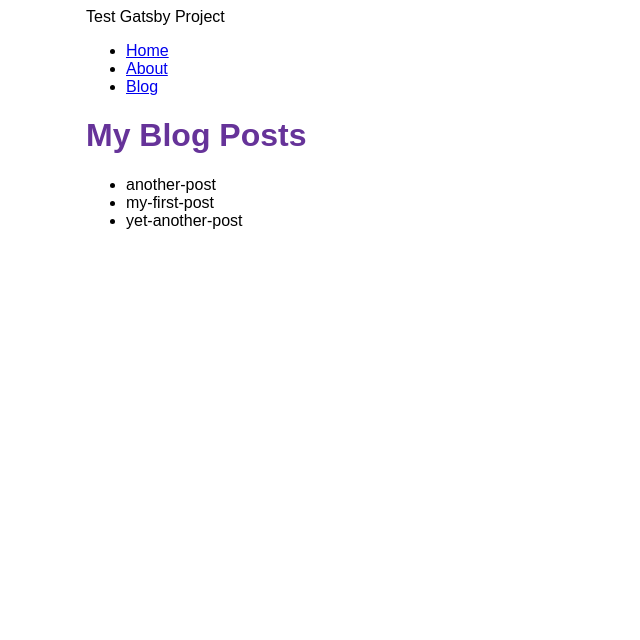
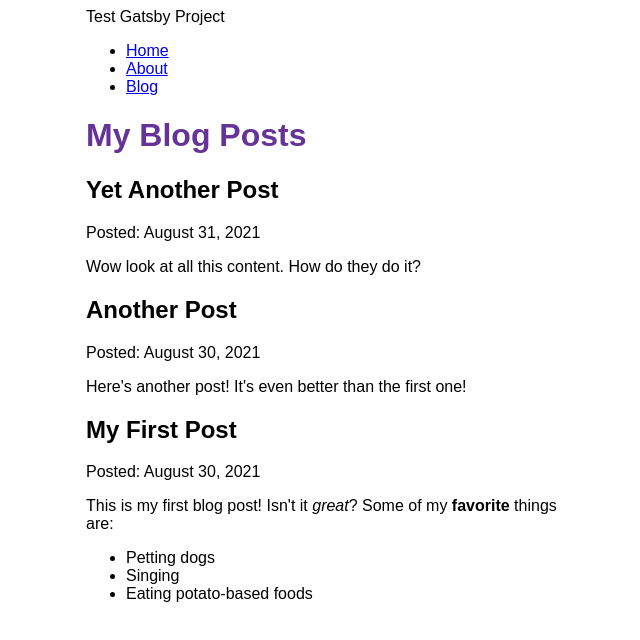
Before and after one commit to Rmkek/trying-out-gatsby, a Gatsby site: page /blog in a window 1280 px wide. Shown: the whole page, without its empty margins (304-944 px from the left). Built offline with nearby package versions, Linux system fonts and the light colour scheme; Gatsby itself is replaced by a stand-in of ours.

Commit message:
Finished Gatsby Tutorial Part 5

```diff
--- a/blog/another-post.mdx
+++ b/blog/another-post.mdx
@@ -0,0 +1,6 @@
+---
+title: "Another Post"
+date: "2021-08-30"
+---
+
+Here's another post! It's even better than the first one!
--- a/blog/my-first-post.mdx
+++ b/blog/my-first-post.mdx
@@ -0,0 +1,11 @@
+---
+title: "My First Post"
+date: "2021-08-30"
+---
+
+This is my first blog post! Isn't it _great_?
+Some of my **favorite** things are:
+
+- Petting dogs
+- Singing
+- Eating potato-based foods
--- a/blog/yet-another-post.mdx
+++ b/blog/yet-another-post.mdx
@@ -0,0 +1,6 @@
+---
+title: "Yet Another Post"
+date: "2021-08-31"
+---
+
+Wow look at all this content. How do they do it?
--- a/gatsby-config.js
+++ b/gatsby-config.js
@@ -12,7 +12,8 @@ module.exports = {
       options: {
         name: `blog`,
         path: `${__dirname}/blog`,
-    }
+      }
     },
+    "gatsby-plugin-mdx",
   ],
 };
--- a/package.json
+++ b/package.json
@@ -15,9 +15,12 @@
     "clean": "gatsby clean"
   },
   "dependencies": {
+    "@mdx-js/mdx": "^1.6.22",
+    "@mdx-js/react": "^1.6.22",
     "gatsby": "^3.12.1",
     "gatsby-plugin-gatsby-cloud": "^3.0.0",
     "gatsby-plugin-image": "^1.12.0",
+    "gatsby-plugin-mdx": "^2.12.0",
     "gatsby-plugin-sharp": "^3.12.0",
     "gatsby-source-filesystem": "^3.12.0",
     "react": "^17.0.1",
--- a/src/pages/blog.js
+++ b/src/pages/blog.js
@@ -1,28 +1,36 @@
 import * as React from 'react'
 import { graphql } from 'gatsby'
+import { MDXRenderer } from 'gatsby-plugin-mdx'
 import Layout from '../components/layout'
 
 const BlogPage = ({ data }) => {
   return (
     <Layout pageTitle="My Blog Posts">
-      <ul>
       {
-        data.allFile.nodes.map(node => (
-          <li key={node.name}>
-            {node.name}
-          </li>
+        data.allMdx.nodes.map((node) => (
+          <article key={node.id}>
+            <h2>{node.frontmatter.title}</h2>
+            <p>Posted: {node.frontmatter.date}</p>
+            <MDXRenderer>
+              { node.body }
+            </MDXRenderer>
+          </article>
         ))
       }
-      </ul>
     </Layout>
   )
 }
 
 export const query = graphql`
   query {
-    allFile {
+    allMdx(sort: {fields: frontmatter___date, order: DESC}) {
       nodes {
-        name
+        frontmatter {
+          date(formatString: "MMMM D, YYYY")
+          title
+        }
+        id
+        body
       }
     }
   }
```
Also changed, not shown: src/components/layout.js (line endings or trailing spaces), 1 other file.
